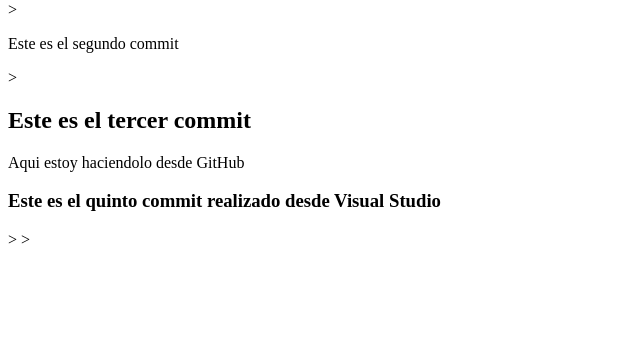
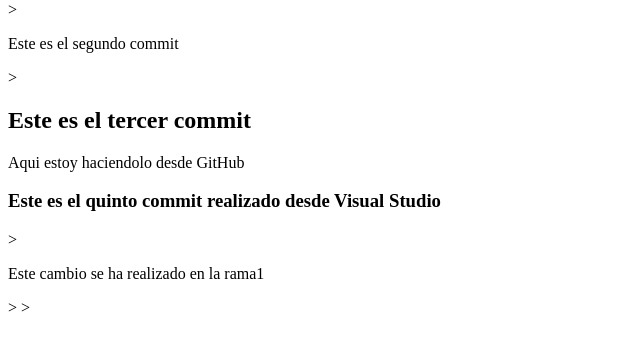
Before and after one commit to gerardorob/Repositorio_personal, a plain HTML site: page index.html in a window 1280 px wide. Shown: the part 105-456 px from the top of the page, without its empty margins (0-640 px from the left). Drawn offline with Linux system fonts and the light colour scheme.

Commit message:
Primer commit de feature/rama1

```diff
--- a/index.html
+++ b/index.html
@@ -8,5 +8,6 @@
         <h2>Este es el tercer commit</h2>
         <p>Aqui estoy haciendolo desde GitHub</p>
         <h3>Este es el quinto commit realizado desde Visual Studio</h3>>
+        <p>Este cambio se ha realizado en la rama1</p>>
     </body>>
 </html>
```
